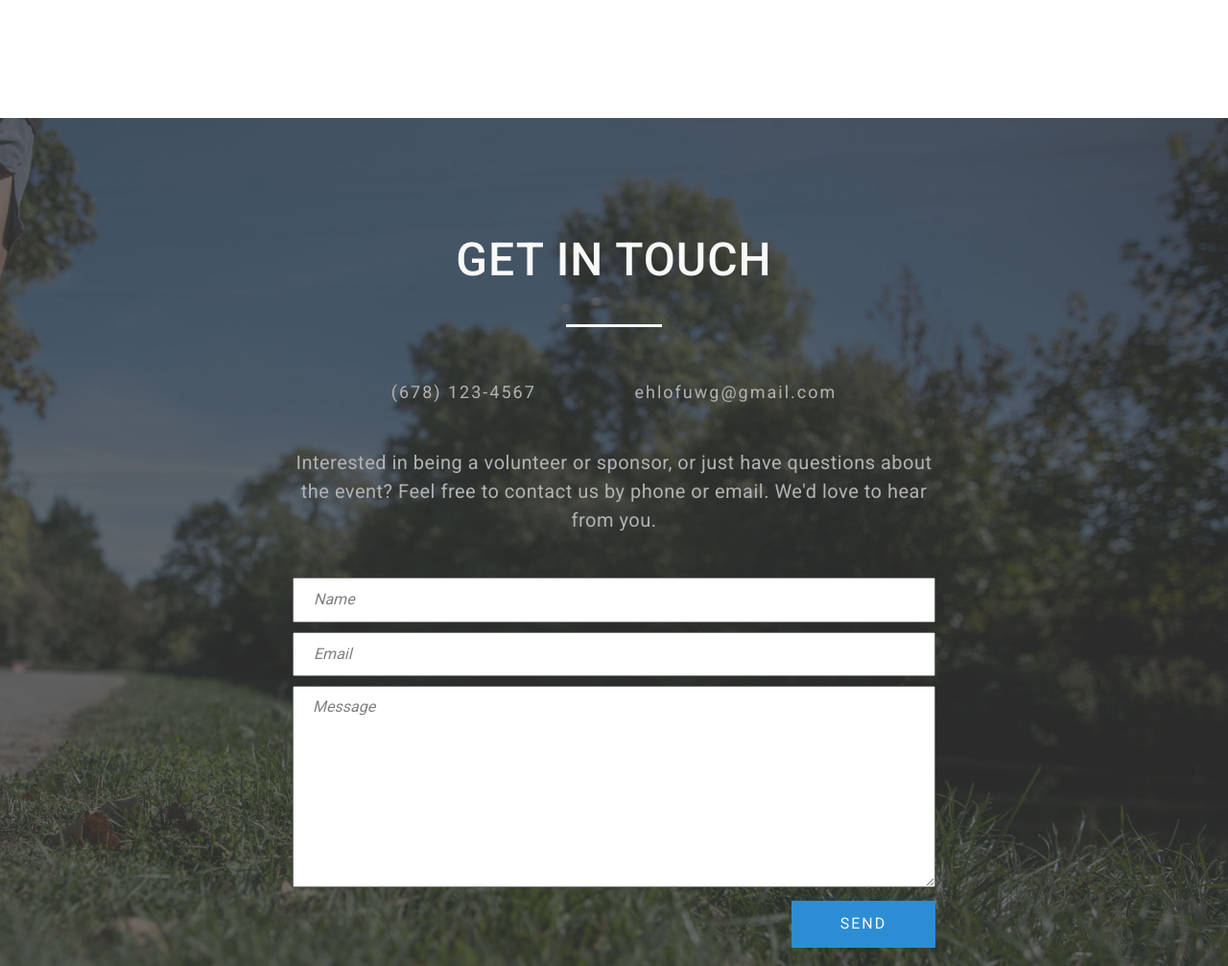
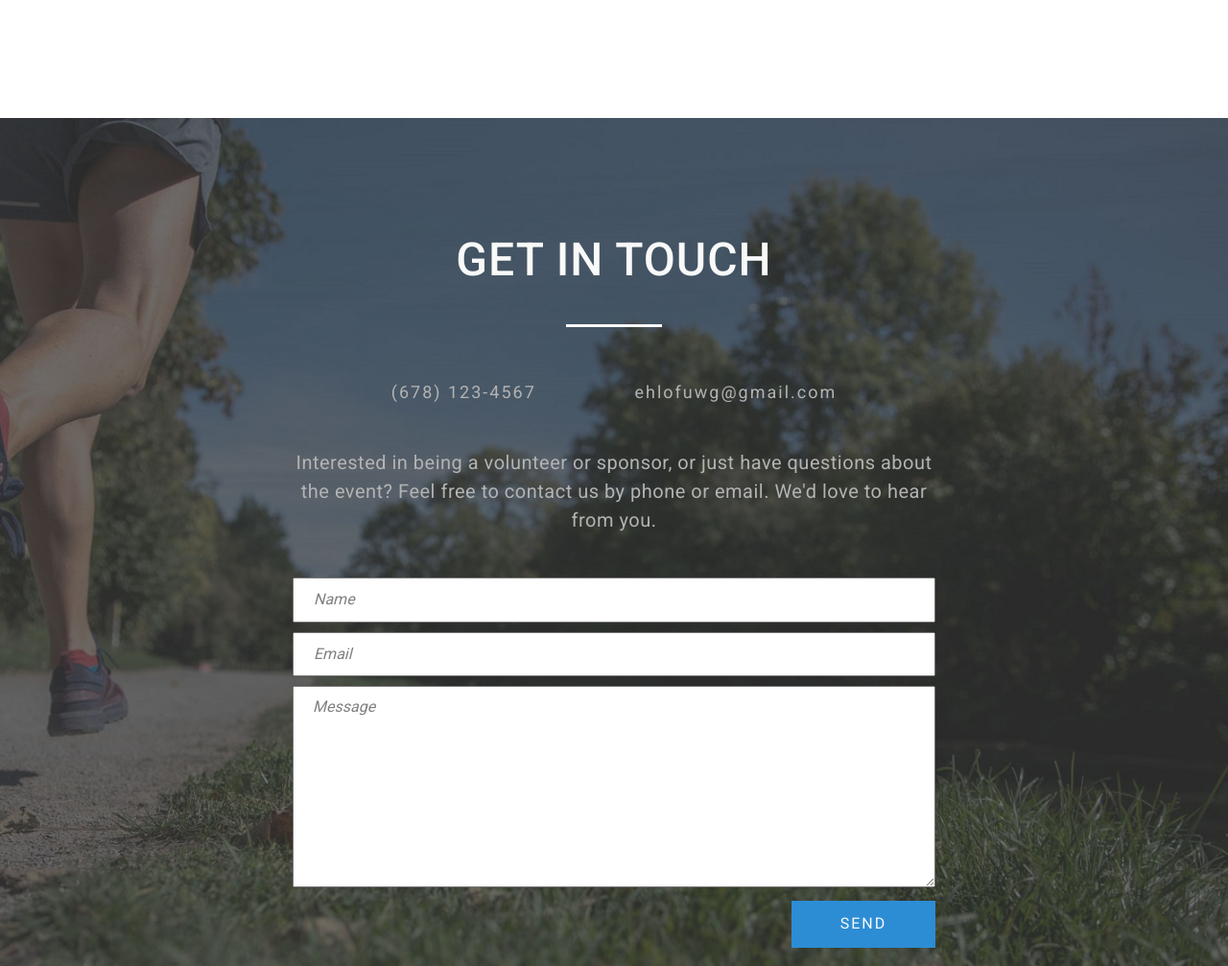
Before and after one commit to KelliePetersen/rapha-walk, a website: page app/index.html in a window 1280 px wide. Shown: the part 4860-5867 px from the top of the page at 96% size. Drawn offline with Linux system fonts and the light colour scheme.

Commit message:
add responsive contact/intro images

```diff
--- a/app/index.html
+++ b/app/index.html
@@ -77,7 +77,10 @@
       </div>
       <a href="#overview" class="button__link button--small button--black">LEARN MORE</a>
     </div>
-    <img src="src/img/man.jpg" alt="Man running along straight dirt path" class="intro__image">
+    <img class="intro__image" sizes="(max-width: 450px) 300px, 550px"
+    srcset="src/img/man300.jpg 300w, src/img/man.jpg 550w"
+    src="src/img/man.jpg" alt="Man running along straight dirt path">
+
   </section>
 
   <section class="overview" id="overview">
@@ -152,7 +155,24 @@
   </section>
 
   <section class="contact" id="contact">
-    <img src="src/img/shoes.jpg" alt="" class="contact__image">
+    <img class="contact__image"
+    sizes="
+      (max-width: 300px) 300px,
+      (max-width: 500px) 500px,
+      (max-width: 750px) 750px,
+      (max-width: 900px) 900px,
+      (max-width: 1400px) 1400px,
+      (max-width: 2000px) 2000px,
+      3000px"
+    srcset="
+      src/img/shoes300.jpg 300w,
+      src/img/shoes500.jpg 500w,
+      src/img/shoes750.jpg 750w,
+      src/img/shoes900.jpg 900w,
+      src/img/shoes1400.jpg 1400w,
+      src/img/shoes2000.jpg 2000w,
+      src/img/shoes.jpg 3000w"
+    src="src/img/shoes.jpg" alt="">
     <div class="contact__container">
       <h2 class="contact__heading text__heading">GET IN TOUCH</h2>
       <div class="object__line"></div>
@@ -198,7 +218,7 @@
         </div>
         <p class="footer__ehl">Organised by <span class="footer__ehl__span">EMERGING HEALTHCARE
           LEADERS</span> of the University of West Georgia</p>
-        <img src="src/img/rapha.svg" alt="Rapha Clinic of West Georgia" class="footer__rapha">
+        <a href="https://www.raphaclinic.org/" target="_blank"><img src="src/img/rapha.svg" alt="Rapha Clinic of West Georgia" class="footer__rapha"></a>
       </div>
     </div>
     <div class="footer__subfooter">
--- a/app/src/css/modules/_social-icons.css
+++ b/app/src/css/modules/_social-icons.css
@@ -22,6 +22,10 @@
       margin: 0 10px 0 0;
     }
 
+    &:hover {
+      background-color: var(--light-blue);
+    }
+
     .icon {
       display: block;
       position: absolute;
--- a/app/temp/css/styles.css
+++ b/app/temp/css/styles.css
@@ -406,6 +406,10 @@ img {
       margin: 0 10px 0 0
   }
   }
+
+.social-icons__icon:hover {
+      background-color: var(--light-blue);
+    }
 
 .social-icons__icon .icon {
       display: block;
```
Also changed, not shown: app/src/img/heading2.jpg (deleted), app/src/img/heading3.jpg (deleted), app/src/img/man.jpg, app/src/img/man300.jpg (added), app/src/img/shoes1400.jpg (added), app/src/img/shoes2000.jpg (added), app/src/img/shoes300.jpg (added), app/src/img/shoes500.jpg (added), app/src/img/shoes750.jpg (added), app/src/img/shoes900.jpg (added).
